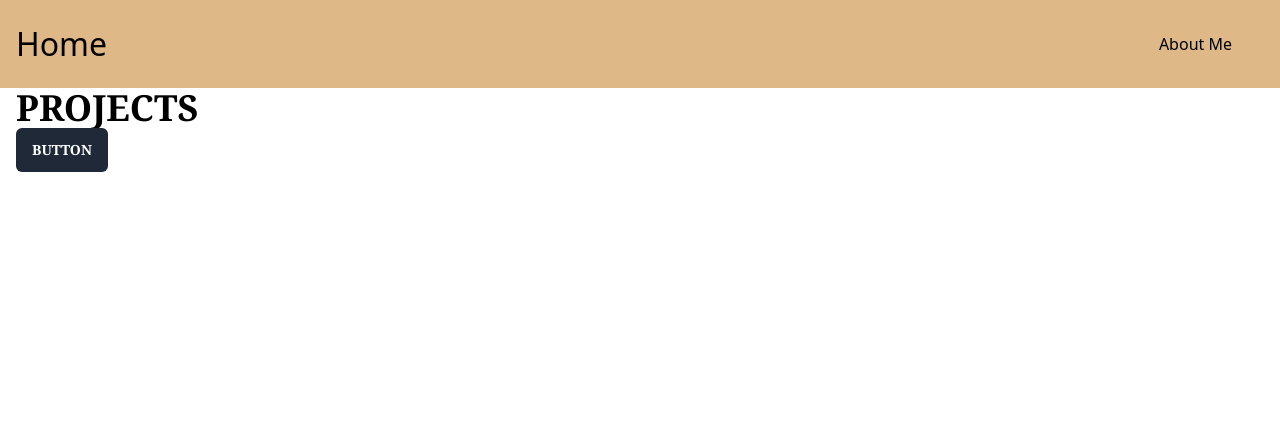
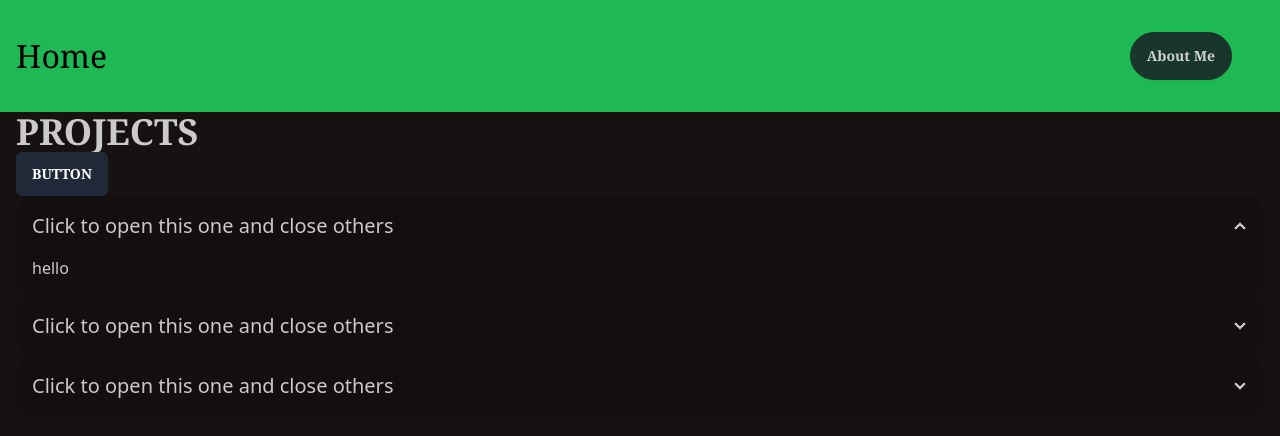
Before and after one commit to amaro52/portfolio, a React (Vite) app in the folder personal-portfolio/: page / in a window 1280 px wide. Shown: the top 436 px of the page. Built offline with nearby package versions, Linux system fonts and the light colour scheme.

Commit message:
getting the hang of DaisyUI styling...need to add project links to accordian (maybe find a difference list option

```diff
--- a/personal-portfolio/src/App.css
+++ b/personal-portfolio/src/App.css
@@ -11,7 +11,7 @@ body {
 }
 
 .nav {
-  background-color: burlywood;
+  background-color: "";
   color: black;
   display: flex;
   justify-content: space-between;
@@ -32,7 +32,7 @@ body {
   gap: 1rem;
 }
 
-.nav a {
+/* .nav a {
   color: inherit;
   text-decoration: none;
 }
@@ -43,7 +43,7 @@ body {
 
 .nav li.hover {
   background-color: brown;
-}
+} */
 
 .about-me {
   padding: 2rem;
@@ -55,3 +55,8 @@ body {
 /* .my-projects-title {
   text-emphasis-color: ;
 } */
+
+[data-theme="retro"] .btn {
+  border-width: 2px;
+  border-color: black;
+}
--- a/personal-portfolio/src/HomePage.tsx
+++ b/personal-portfolio/src/HomePage.tsx
@@ -4,9 +4,38 @@ const HomePage = () => {
   return (
     <div className="px-4">
       <p className="uppercase text-4xl font-semibold font-serif">Projects</p>
+
       <button className="font-serif inline-block cursor-pointer rounded-md bg-gray-800 px-4 py-3 text-center text-sm font-semibold uppercase text-white transition duration-200 ease-in-out hover:bg-gray-900">
         Button
-      </button>{" "}
+      </button>
+
+      <div className="collapse collapse-arrow bg-base-200">
+        <input type="radio" name="my-accordion-2" defaultChecked />
+        <div className="collapse-title text-xl font-medium">
+          Click to open this one and close others
+        </div>
+        <div className="collapse-content">
+          <p>hello</p>
+        </div>
+      </div>
+      <div className="collapse collapse-arrow bg-base-200">
+        <input type="radio" name="my-accordion-2" />
+        <div className="collapse-title text-xl font-medium">
+          Click to open this one and close others
+        </div>
+        <div className="collapse-content">
+          <p>hello</p>
+        </div>
+      </div>
+      <div className="collapse collapse-arrow bg-base-200">
+        <input type="radio" name="my-accordion-2" />
+        <div className="collapse-title text-xl font-medium">
+          Click to open this one and close others
+        </div>
+        <div className="collapse-content">
+          <p>hello</p>
+        </div>
+      </div>
     </div>
   );
 };
--- a/personal-portfolio/src/NavBar.tsx
+++ b/personal-portfolio/src/NavBar.tsx
@@ -2,13 +2,15 @@ import { Link } from "react-router-dom";
 
 const NavBar = () => {
   return (
-    <nav className="nav">
+    <nav className="nav font-serif bg-primary">
       <Link to="/" className="site-title">
         Home
       </Link>
       <ul>
         <li>
-          <Link to="/AboutMe">About Me</Link>
+          <button className="btn btn-neutral">
+            <Link to="/AboutMe">About Me</Link>
+          </button>
         </li>
       </ul>
     </nav>
--- a/personal-portfolio/src/main.tsx
+++ b/personal-portfolio/src/main.tsx
@@ -1,6 +1,6 @@
 import React from "react";
 import { createRoot } from "react-dom/client";
-import App from "./App";
+import App from "./App.tsx";
 import "./App.css";
 import { BrowserRouter } from "react-router-dom";
 
--- a/personal-portfolio/tailwind.config.js
+++ b/personal-portfolio/tailwind.config.js
@@ -10,9 +10,8 @@ export default {
 
     extend: {},
   },
-  // require("daisyui")
-  plugins: [],
-  // daisyui: {
-  //   themes: ["retro"],
-  // },
+  plugins: [require("daisyui")],
+  daisyui: {
+    themes: ["forest"],
+  },
 };
```
